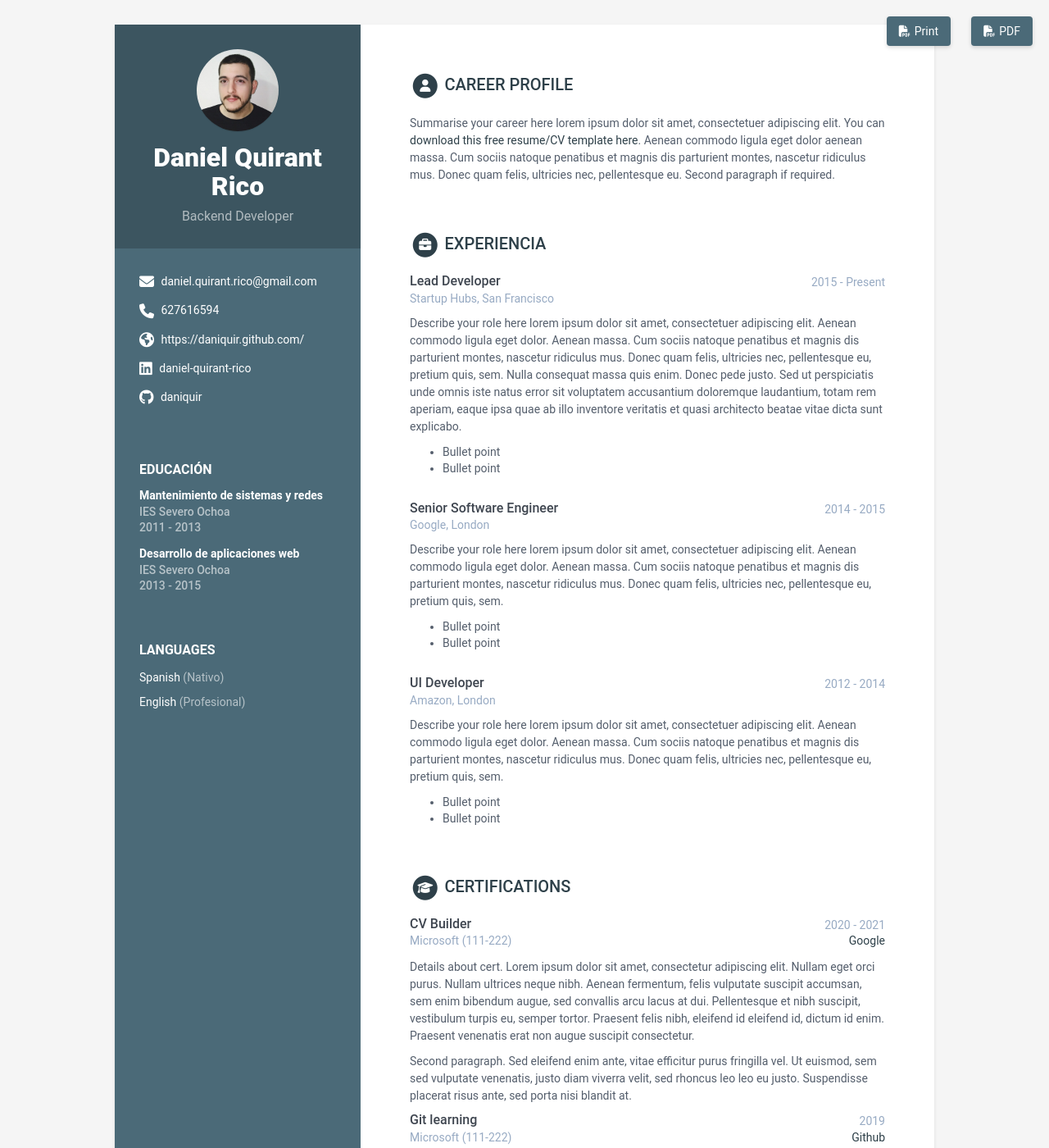
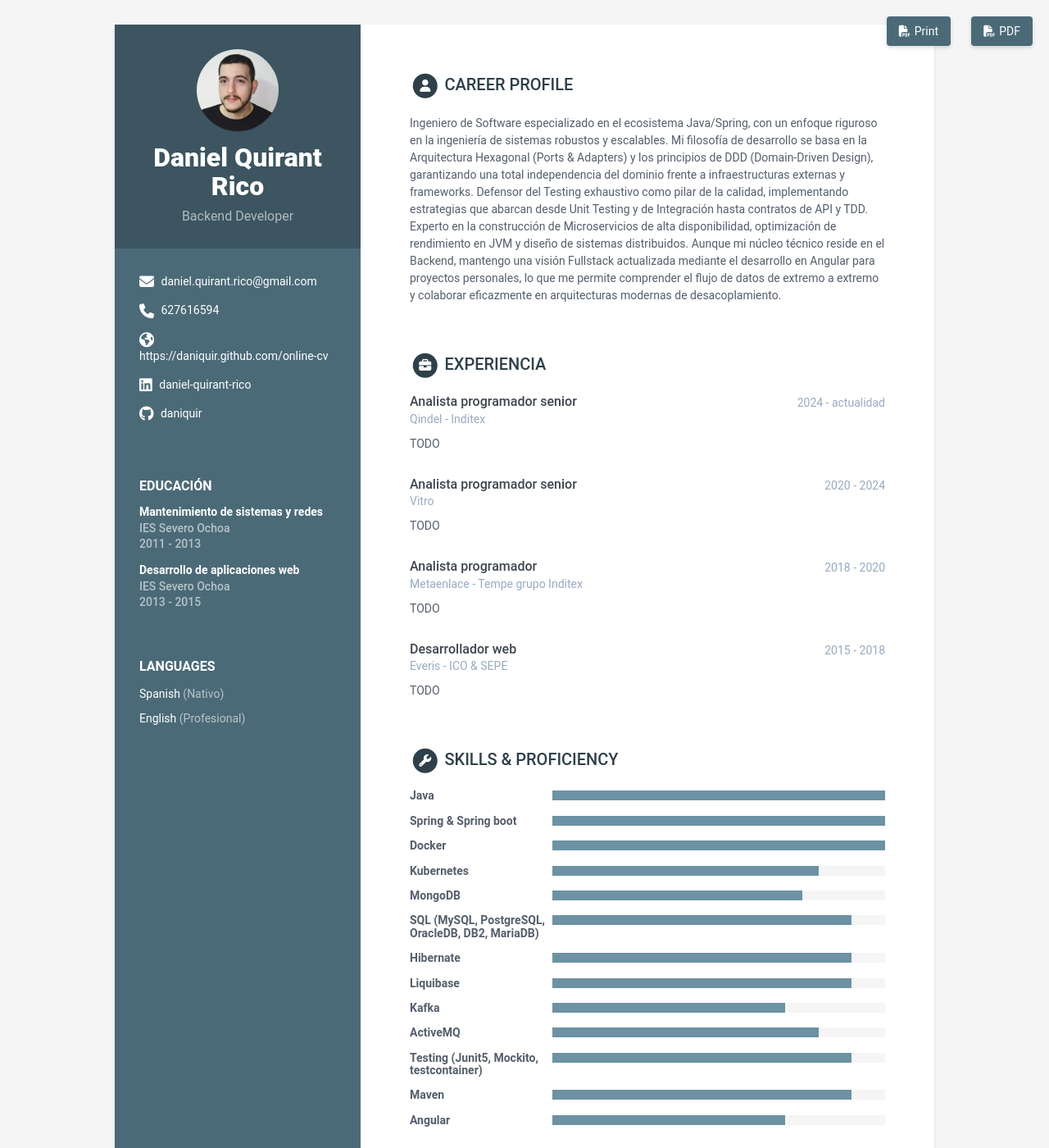
Before and after one commit to daniquir/daniquir, a Jekyll site: the page built from index.html, in a window 1280 px wide and 1400 px high. Shown: the whole window at 82% size. Built offline with Jekyll 4.4.1, drawn with Linux system fonts in a browser that asks for light colours; some of the changed text lies outside the part shown.

Commit message:
Revise personal details and professional summary
Updated personal information, career profile, education, experiences, and skills sections in data.yml. Added specific details about roles and responsibilities.

```diff
--- a/_data/data.yml
+++ b/_data/data.yml
@@ -17,7 +17,7 @@ sidebar:
   phone: 627616594
   timezone: # Enter your timezone, e.g., America/Havana, Africa/Casablanca, America/North_Dakota/Center
   citizenship:
-  website: https://daniquir.github.com/ # Include the full website URL, including "http://" or "https://".
+  website: https://daniquir.github.com/online-cv # Include the full website URL, including "http://" or "https://".
   linkedin: daniel-quirant-rico
   xing:
   github: daniquir
@@ -46,12 +46,9 @@ sidebar:
 career-profile:
   title: Career Profile
   summary: |
-    Summarise your career here lorem ipsum dolor sit amet, consectetuer
-    adipiscing elit. You can [download this free resume/CV template here]().
-    Aenean commodo ligula eget dolor aenean massa. Cum sociis natoque
-    penatibus et magnis dis parturient montes, nascetur ridiculus mus.
-    Donec quam felis, ultricies nec, pellentesque eu.
-    Second paragraph if required.
+    Ingeniero de Software especializado en el ecosistema Java/Spring, con un enfoque riguroso en la ingeniería de sistemas robustos y escalables. Mi filosofía de desarrollo se basa en la Arquitectura Hexagonal (Ports & Adapters) y los principios de DDD (Domain-Driven Design), garantizando una total independencia del dominio frente a infraestructuras externas y frameworks.
+    Defensor del Testing exhaustivo como pilar de la calidad, implementando estrategias que abarcan desde Unit Testing y de Integración hasta contratos de API y TDD. Experto en la construcción de Microservicios de alta disponibilidad, optimización de rendimiento en JVM y diseño de sistemas distribuidos.
+    Aunque mi núcleo técnico reside en el Backend, mantengo una visión Fullstack actualizada mediante el desarrollo en Angular para proyectos personales, lo que me permite comprender el flujo de datos de extremo a extremo y colaborar eficazmente en arquitecturas modernas de desacoplamiento.
 education:
   title: Educación
   info:
@@ -59,210 +56,77 @@ education:
     university: IES Severo Ochoa
     time: 2011 - 2013
     details: |
-      Describe your study here lorem ipsum dolor sit amet, consectetuer
-      adipiscing elit. Aenean commodo ligula eget dolor. Aenean massa. Cum
-      sociis natoque penatibus et magnis dis parturient montes, nascetur
-      ridiculus mus. Donec quam felis, ultricies nec, pellentesque eu,
-      pretium quis, sem.
-        - Bullet point
-        - Bullet point
+      Mi trayectoria técnica comenzó desde la base, comprendiendo el hierro y la infraestructura antes de saltar a la arquitectura de software. Estudiar el ciclo de Sistemas y Redes me aportó una visión crítica que muchos desarrolladores puros pasan por alto.
+      Como complemento a mi formación técnica en sistemas, participé activamente en un proyecto de robótica aplicada centrado en el diseño y construcción de un robot siguelíneas autónomo desarrollado en C.
   - degree: Desarrollo de aplicaciones web
     university: IES Severo Ochoa
     time: 2013 - 2015
     details: |
-      Describe your study here lorem ipsum dolor sit amet, consectetuer
-      adipiscing elit. Aenean commodo ligula eget dolor. Aenean massa. Cum
-      sociis natoque penatibus et magnis dis parturient montes, nascetur
-      ridiculus mus. Donec quam felis, ultricies nec, pellentesque eu,
-      pretium quis, sem.
-        - Bullet point
-        - Bullet point
+      Esta etapa supuso la transición de la infraestructura al diseño de software de alto nivel, permitiéndome profundizar en la ingeniería necesaria para construir aplicaciones empresariales modernas. Durante el ciclo, me centré en dominar el ciclo de vida completo del desarrollo.
 
 experiences:
   title: Experiencia
   info:
-  - role: Lead Developer
-    time: 2015 - Present
-    company: Startup Hubs, San Francisco
+  - role: Analista programador senior
+    time: 2024 - actualidad
+    company: Qindel - Inditex
     details: |
-      Describe your role here lorem ipsum dolor sit amet, consectetuer
-      adipiscing elit. Aenean commodo ligula eget dolor. Aenean massa.
-      Cum sociis natoque penatibus et magnis dis parturient montes,
-      nascetur ridiculus mus. Donec quam felis, ultricies nec,
-      pellentesque eu, pretium quis, sem. Nulla consequat massa quis
-      enim. Donec pede justo. Sed ut perspiciatis unde omnis iste natus
-      error sit voluptatem accusantium doloremque laudantium, totam rem
-      aperiam, eaque ipsa quae ab illo inventore veritatis et quasi
-      architecto beatae vitae dicta sunt explicabo.
-        - Bullet point
-        - Bullet point
-  - role: Senior Software Engineer
-    time: 2014 - 2015
-    company: Google, London
+      TODO
+  - role: Analista programador senior
+    time: 2020 - 2024
+    company: Vitro
     details: |
-      Describe your role here lorem ipsum dolor sit amet, consectetuer
-      adipiscing elit. Aenean commodo ligula eget dolor. Aenean massa.
-      Cum sociis natoque penatibus et magnis dis parturient montes,
-      nascetur ridiculus mus. Donec quam felis, ultricies nec,
-      pellentesque eu, pretium quis, sem.
-        - Bullet point
-        - Bullet point
-  - role: UI Developer
-    time: 2012 - 2014
-    company: Amazon, London
+      TODO
+  - role: Analista programador
+    time: 2018 - 2020
+    company: Metaenlace - Tempe grupo Inditex
     details: |
-      Describe your role here lorem ipsum dolor sit amet, consectetuer
-      adipiscing elit. Aenean commodo ligula eget dolor. Aenean massa.
-      Cum sociis natoque penatibus et magnis dis parturient montes,
-      nascetur ridiculus mus. Donec quam felis, ultricies nec,
-      pellentesque eu, pretium quis, sem.
-        - Bullet point
-        - Bullet point
-
-certifications:
-  title: Certifications
-  list:
-  - name: CV Builder
-    start: 2020
-    end: 2021
-    organization: Microsoft
-    credentialid: 111-222
-    credentialurl: www.google.com
-    credentialname: Google
+      TODO
+  - role: Desarrollador web
+    time: 2015 - 2018
+    company: Everis - ICO & SEPE
     details: |
-      Details about cert. Lorem ipsum dolor sit amet, consectetur
-      adipiscing elit.
-      Nullam eget orci purus. Nullam ultrices neque nibh.
-      Aenean fermentum, felis vulputate suscipit accumsan,
-      sem enim bibendum augue, sed convallis arcu lacus at dui.
-      Pellentesque et nibh suscipit, vestibulum turpis eu, semper tortor.
-      Praesent felis nibh, eleifend id eleifend id, dictum id enim.
-      Praesent venenatis erat non augue suscipit consectetur.
-
-      Second paragraph. Sed eleifend enim ante, vitae efficitur purus
-      fringilla vel. Ut euismod, sem sed vulputate venenatis,
-      justo diam viverra velit, sed rhoncus leo leo eu justo.
-      Suspendisse placerat risus ante, sed porta nisi blandit at.
-  - name: Git learning
-    start: 2019
-    end:
-    organization: Microsoft
-    credentialid: 111-222
-    credentialurl: www.github.com
-    credentialname: Github
-    details: |
-      Older certification. Lorem ipsum dolor sit amet, consectetur
-      adipiscing elit.
-      Nullam eget orci purus. Nullam ultrices neque nibh.
-      Aenean fermentum, felis vulputate suscipit accumsan,
-      sem enim bibendum augue, sed convallis arcu lacus at dui.
-      Pellentesque et nibh suscipit, vestibulum turpis eu, semper tortor.
-      Praesent felis nibh, eleifend id eleifend id, dictum id enim.
-      Praesent venenatis erat non augue suscipit consectetur.
-
-projects:
-  title: Projects
-  intro: >
-    You can list your side projects in this section. Lorem ipsum dolor sit amet, consectetur adipiscing elit. Vestibulum et ligula in nunc bibendum fringilla a eu lectus.
-  assignments:
-  - title: Velocity
-    link: "#hook"
-    tagline: "A responsive website template designed to help startups promote, market and sell their products."
-
-  - title: DevStudio
-    link: "#"
-    tagline: "A responsive website template designed to help web developers/designers market their services."
-
-  - title: Tempo
-    link: "#"
-    tagline: "A responsive website template designed to help startups promote their products or services and to attract users &amp; investors"
-
-  - title: Atom
-    link: "#"
-    tagline: "A comprehensive website template solution for startups/developers to market their mobile apps."
-
-  - title: Delta
-    link: "#"
-    tagline: "A responsive Bootstrap one page theme designed to help app developers promote their mobile apps"
-
-oss:
-  title: OSS Contributions
-  intro: >
-    You can list your open source software contributions in this section. Lorem ipsum dolor sit amet, consectetur adipiscing elit. Vestibulum et ligula in nunc bibendum fringilla a eu lectus.
-  contributions:
-  - title: Tempo
-    link: "#"
-    tagline: "A responsive website template designed to help startups promote their products or services and to attract users &amp; investors"
-
-  - title: Atom
-    link: "#"
-    tagline: "A comprehensive website template solution for startups/developers to market their mobile apps."
-
-  - title: Delta
-    link: "#"
-    tagline: "A responsive Bootstrap one page theme designed to help app developers promote their mobile apps"
-
-publications:
-  title: Publications
-  intro: |
-    You can list your publications in this section. Lorem ipsum dolor sit
-    amet, consectetur adipiscing elit. Vestibulum et ligula in nunc
-    bibendum fringilla a eu lectus.
-  papers:
-  - title: The Art of Computer Programming
-    link: "#"
-    authors: Donald E. Knuth
-    conference: Addison-Wesley, 1968
-
-  - title: "Genetic Programming III: Darwinian Invention &amp; Problem Solving"
-    link: "#"
-    authors: Koza, J.R., Andre, D., Bennett, F.H., Keane, M.A.
-    conference: "Morgan Kaufmann Publishers Inc., San Francisco, CA, USA, 1st edn. (1999)"
-
-  - title: A syntax directed compiler for Algol 60
-    link: "#"
-    authors: Edgar T. Irons
-    conference: "Comm. ACM 4 (1961), 51–55"
-
-recommendations:
-  title: Recommendations
-  list:
-  - person: Yareli Perez
-    email: perezyareli@example.com
-    phone: 012 345 6789
-    role: General Director at example.com
-    recommendation: |
-      Alan Doe is a super employee!
-  - person: Lara Henderson
-    email: larah@example.com
-    phone: 012 345 6789
-    role: General Director at example.com
-    recommendation: |
-      I would like to work with Alan Doe again!
-
-      He is a great employee!
+      TODO
 
 skills:
   title: Skills &amp; Proficiency
 
   toolset:
-  - name: Python & Django
-    level: 98%
+  - name: Java
+    level: 100%
 
-  - name: Javascript & jQuery
-    level: 98%
+  - name: Spring & Spring boot
+    level: 100%
+
+  - name: Docker
+    level: 100%
+
+  - name: Kubernetes
+    level: 80%
+
+  - name: MongoDB
+    level: 75%
+
+  - name: SQL (MySQL, PostgreSQL, OracleDB, DB2, MariaDB)
+    level: 90%
+
+  - name: Hibernate
+    level: 90%
+
+  - name: Liquibase
+    level: 90%
+
+  - name: Kafka
+    level: 70%
+
+  - name: ActiveMQ
+    level: 80%
+
+  - name: Testing (Junit5, Mockito, testcontainer)
+    level: 90%
+
+  - name: Maven
+    level: 90%
 
   - name: Angular
-    level: 98%
-
-  - name: HTML5 & CSS
-    level: 95%
-
-  - name: Ruby on Rails
-    level: 85%
-
-  - name: Sketch & Photoshop
-    level: 60%
-
-footer: >
-  Designed with <i class="fas fa-heart"></i> by <a href="http://themes.3rdwavemedia.com" target="_blank" rel="nofollow">Xiaoying Riley</a>
+    level: 70%
```
